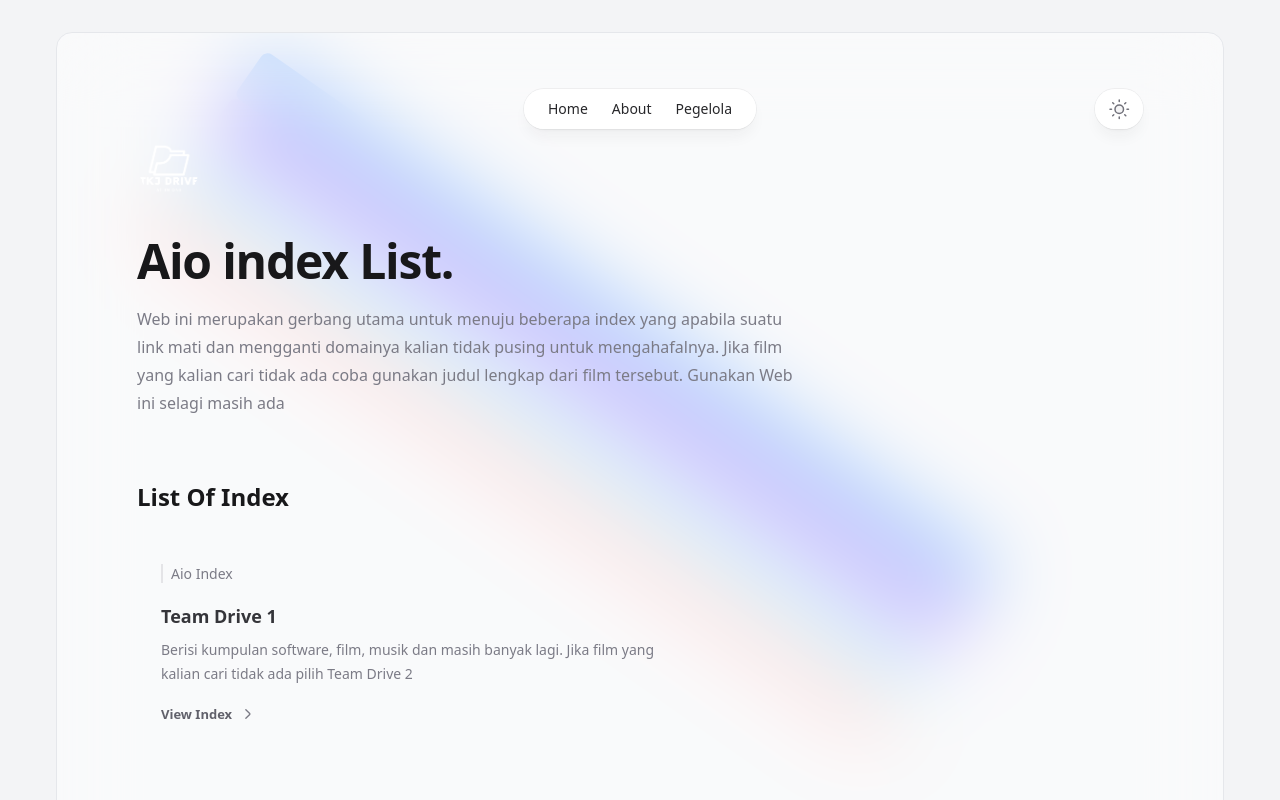
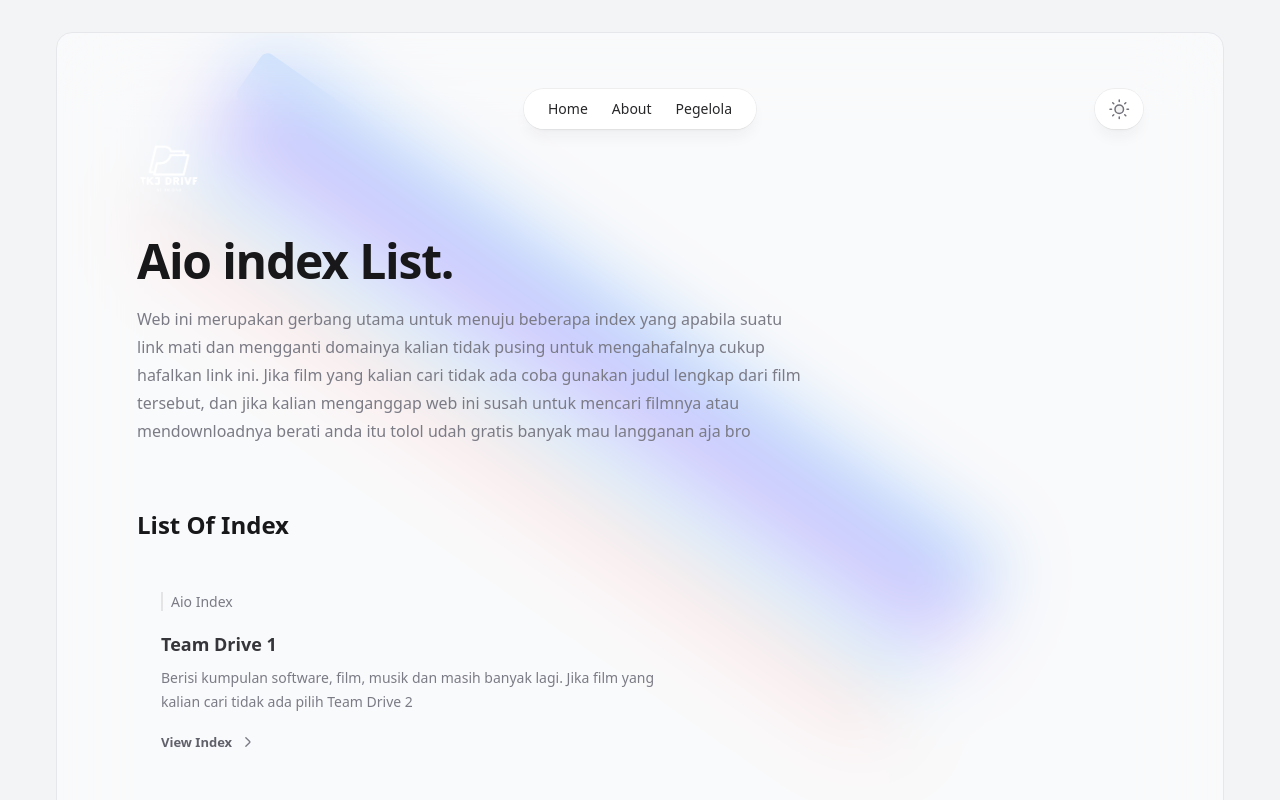
Before and after one commit to NoobsMaster699/dex, a Next.js app: page / in a window 1280 px wide. Shown: the top 800 px of the page. Built offline with nearby package versions, Linux system fonts and the light colour scheme.

Commit message:
Update Home.js

```diff
--- a/components/Moleculs/Home/Home.js
+++ b/components/Moleculs/Home/Home.js
@@ -3,7 +3,7 @@ import Link from "next/link";
 import { TypeAnimation } from "react-type-animation";
 
 const description =
-  "Web ini merupakan gerbang utama untuk menuju beberapa index yang apabila suatu link mati dan mengganti domainya kalian tidak pusing untuk mengahafalnya. Jika film yang kalian cari tidak ada coba gunakan judul lengkap dari film tersebut. Gunakan Web ini selagi masih ada";
+  "Web ini merupakan gerbang utama untuk menuju beberapa index yang apabila suatu link mati dan mengganti domainya kalian tidak pusing untuk mengahafalnya cukup hafalkan link ini. Jika film yang kalian cari tidak ada coba gunakan judul lengkap dari film tersebut, dan jika kalian menganggap web ini susah untuk mencari filmnya atau mendownloadnya berati anda itu tolol udah gratis banyak mau langganan aja bro ";
 
 
 const ArrowRightIcon = (props) => {
```
